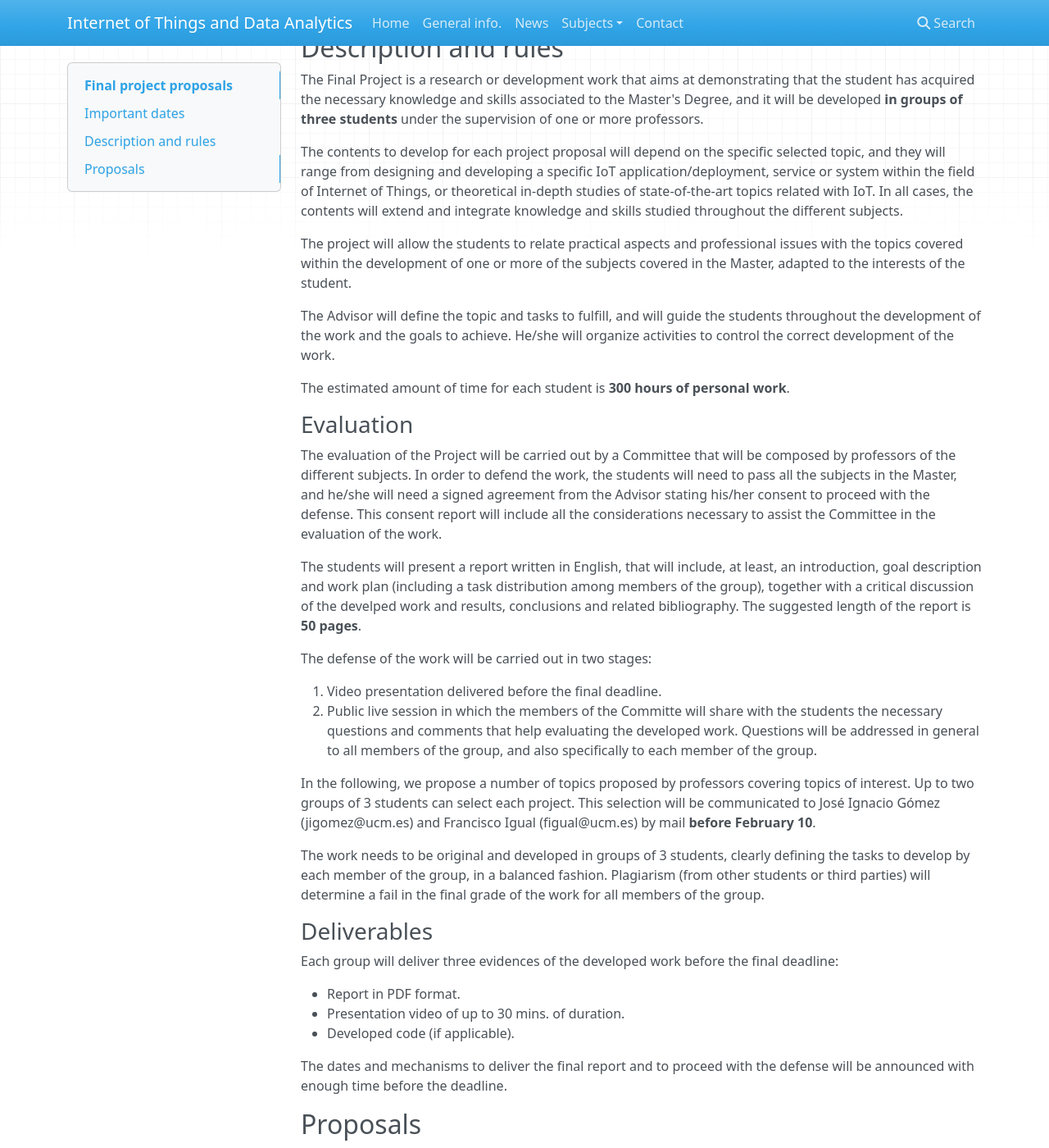
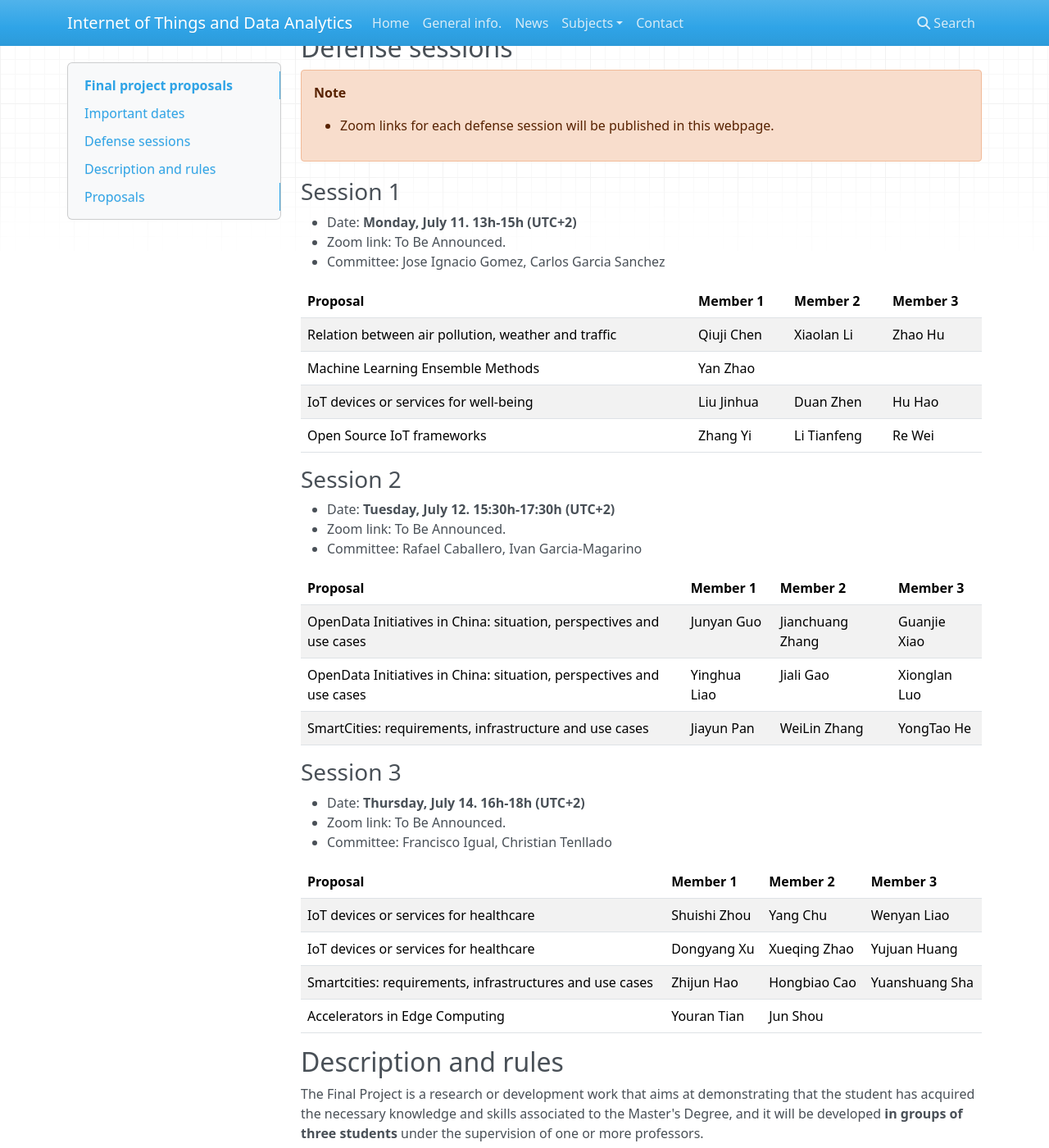
Before and after one commit to iot-da/iot-da.github.io, an MkDocs documentation site: the page built from docs/General/TFM.md, in a window 1280 px wide and 1400 px high, scrolled down 350 px. Shown: the whole window at 82% size. Built offline with MkDocs 1.6.1, drawn with Linux system fonts in a browser that asks for light colours; nearby versions of some CDN libraries.

Commit message:
Defense sessions

```diff
--- a/docs/General/TFM.md
+++ b/docs/General/TFM.md
@@ -8,6 +8,52 @@
 - Final defenses (July session) : **July 11-15**
 - Deadline for final deliverables. September session (PDF report, video presentation and supplementary material): **September 5**
 - Final defenses (September session) : **September 12-15**
+
+## Defense sessions
+
+!!! warning "Note"
+    * Zoom links for each defense session will be published in this webpage.
+
+### Session 1
+
+* Date: **Monday, July 11. 13h-15h (UTC+2)**
+* Zoom link: To Be Announced.
+* Committee: Jose Ignacio Gomez, Carlos Garcia Sanchez
+
+| Proposal | Member 1 | Member 2 | Member 3 |
+|-------|----------|----------|----------|
+| Relation between air pollution, weather and traffic     | Qiuji Chen      | Xiaolan Li      | Zhao Hu      |
+| Machine Learning Ensemble Methods     | Yan Zhao |            |              |
+| IoT devices or services for well-being    | Liu Jinhua| Duan Zhen |  Hu Hao      |
+| Open Source IoT frameworks     | Zhang Yi | Li Tianfeng | Re Wei |
+
+### Session 2
+
+* Date: **Tuesday, July 12. 15:30h-17:30h (UTC+2)**
+* Zoom link: To Be Announced.
+* Committee: Rafael Caballero, Ivan Garcia-Magarino
+
+| Proposal | Member 1 | Member 2 | Member 3 |
+|-------|----------|----------|----------|
+| OpenData Initiatives in China: situation, perspectives and use cases     | Junyan Guo | Jianchuang Zhang | Guanjie Xiao |
+| OpenData Initiatives in China: situation, perspectives and use cases     | Yinghua Liao | Jiali Gao | Xionglan Luo |
+| SmartCities: requirements, infrastructure and use cases     | Jiayun Pan | WeiLin Zhang| YongTao He|
+
+
+### Session 3
+
+* Date: **Thursday, July 14. 16h-18h (UTC+2)**
+* Zoom link: To Be Announced.
+* Committee: Francisco Igual, Christian Tenllado
+
+
+| Proposal | Member 1 | Member 2 | Member 3 |
+|-------|----------|----------|----------|
+| IoT devices or services for healthcare     | Shuishi Zhou | Yang Chu |  Wenyan Liao      |
+| IoT devices or services for healthcare     | Dongyang Xu | Xueqing Zhao|  Yujuan Huang|
+| Smartcities: requirements, infrastructures and use cases     | Zhijun Hao | Hongbiao Cao | Yuanshuang Sha|
+| Accelerators in Edge Computing     | Youran Tian | Jun Shou | |
+
 
 ## Description and rules
 
```
